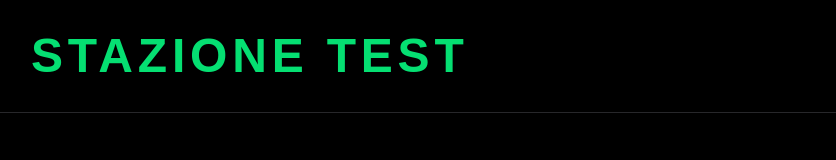
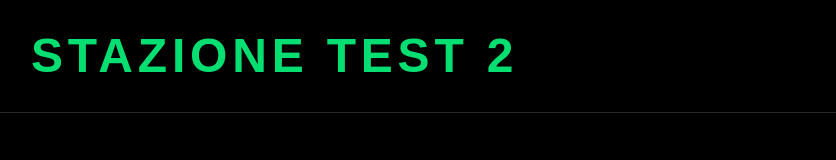
Before and after one commit to mw7qkxdcpj-collab/stazione-poligonale, a Next.js app: page / in a window 1280 px wide. Shown: the top 160 px of the page, without its empty margins (1-837 px from the left). Built offline with nearby package versions, Linux system fonts and the light colour scheme.

Commit message:
Test finale dopo fix email

```diff
--- a/app/page.tsx
+++ b/app/page.tsx
@@ -5,7 +5,7 @@ export default function Home() {
       {/* HEADER */}
       <header className="p-8 border-b border-zinc-800">
         <h1 className="text-5xl font-bold tracking-widest text-green-400">
-          STAZIONE TEST
+          STAZIONE TEST 2
         </h1>
       </header>
 
```
